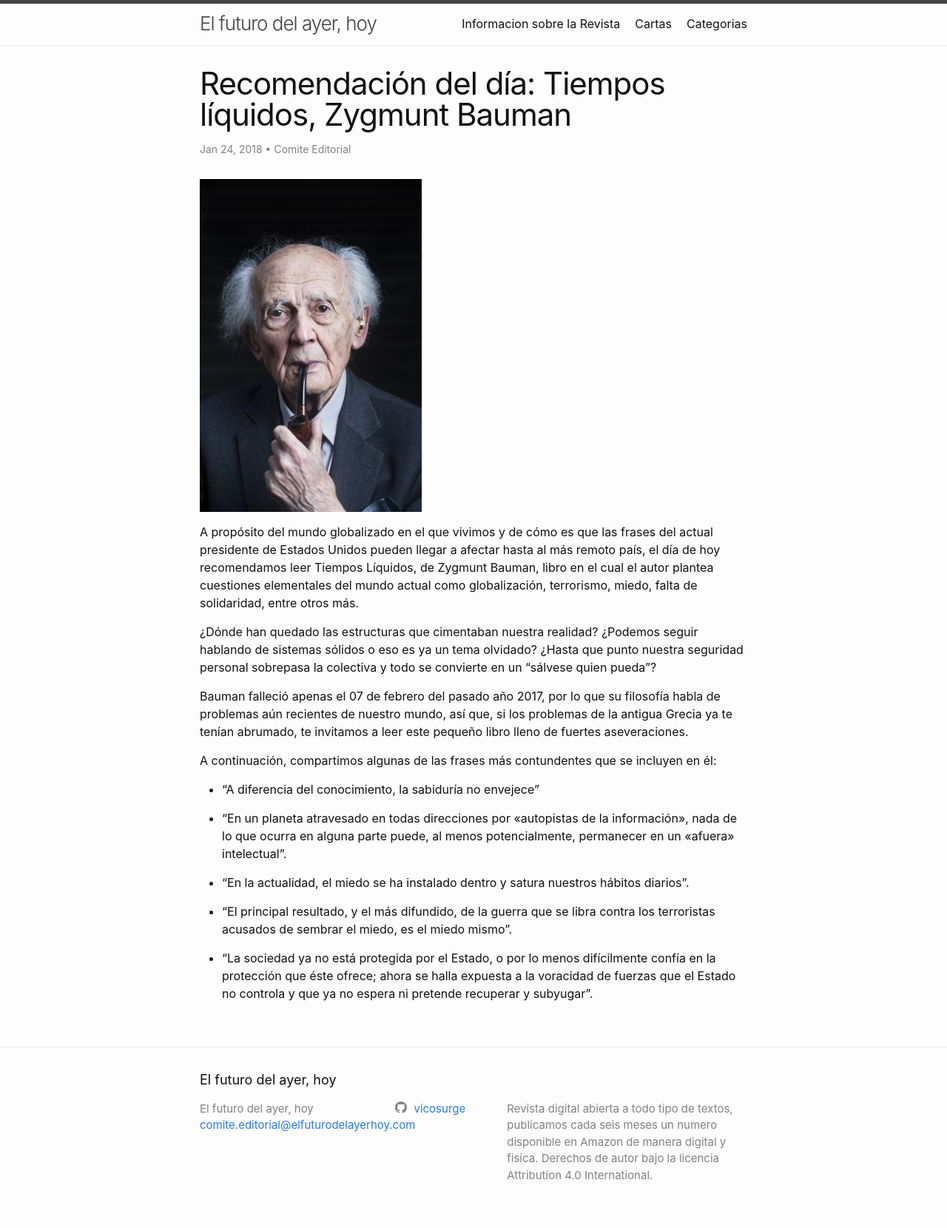
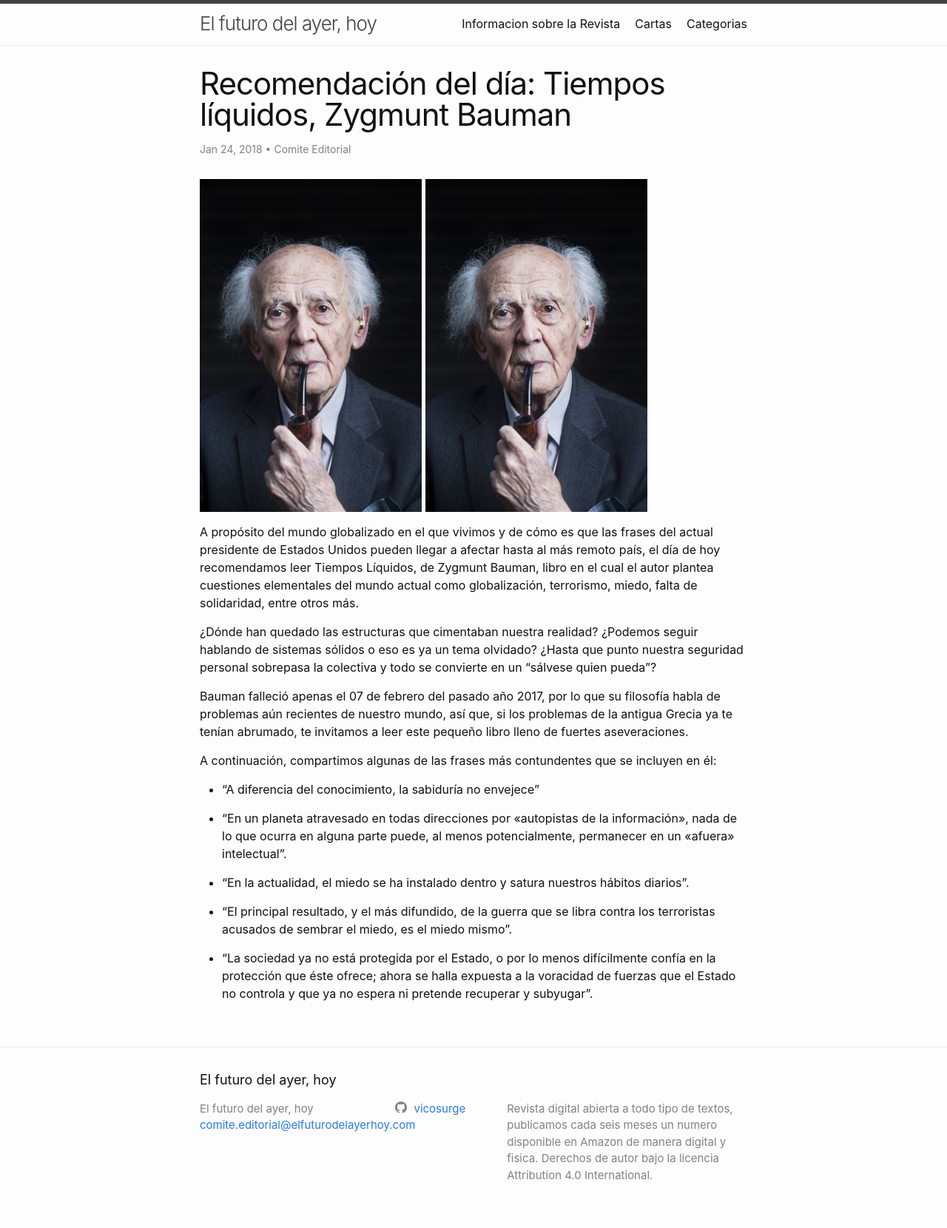
Before and after one commit to vicosurge/futuroayerhoy, a Jekyll site: the page built from _posts/2024-12-21-tiempos-liquidos-zygmunt-bauman.markdown, in a window 1280 px wide. Shown: the whole page at 74% size. Built offline with Jekyll 4.4.1, drawn with Linux system fonts in a browser that asks for light colours.

Commit message:
Fixing additional files

```diff
--- a/_posts/2024-12-21-tiempos-liquidos-zygmunt-bauman.markdown
+++ b/_posts/2024-12-21-tiempos-liquidos-zygmunt-bauman.markdown
@@ -9,6 +9,7 @@ author: Comite Editorial
 ---
 
 ![bauman.jpg](/assets/Bauman.jpg)
+<img src="{{site.baseurl | prepend: site.url}}/assets/Bauman.jpg" alt="bauman" />
 
 A propósito del mundo globalizado en el que vivimos y de cómo es que las
 frases del actual presidente de Estados Unidos pueden llegar a afectar
```
